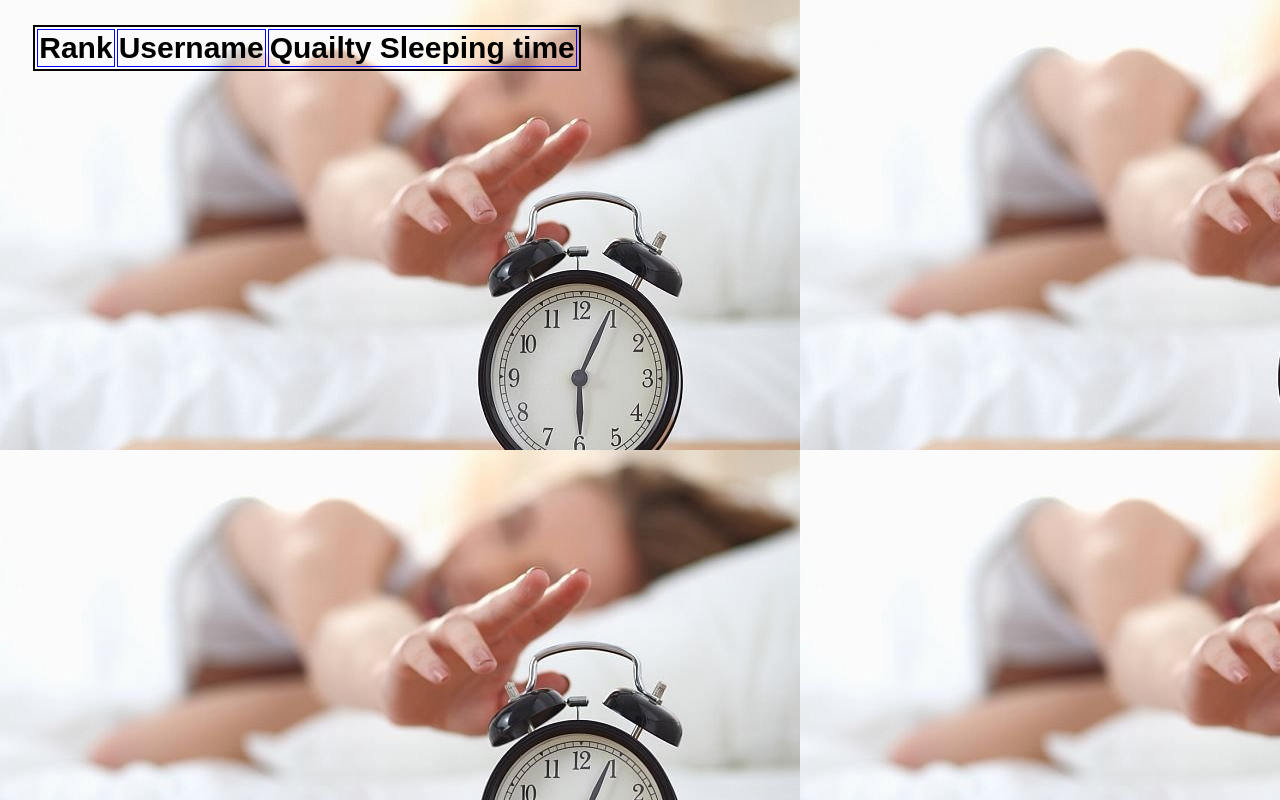
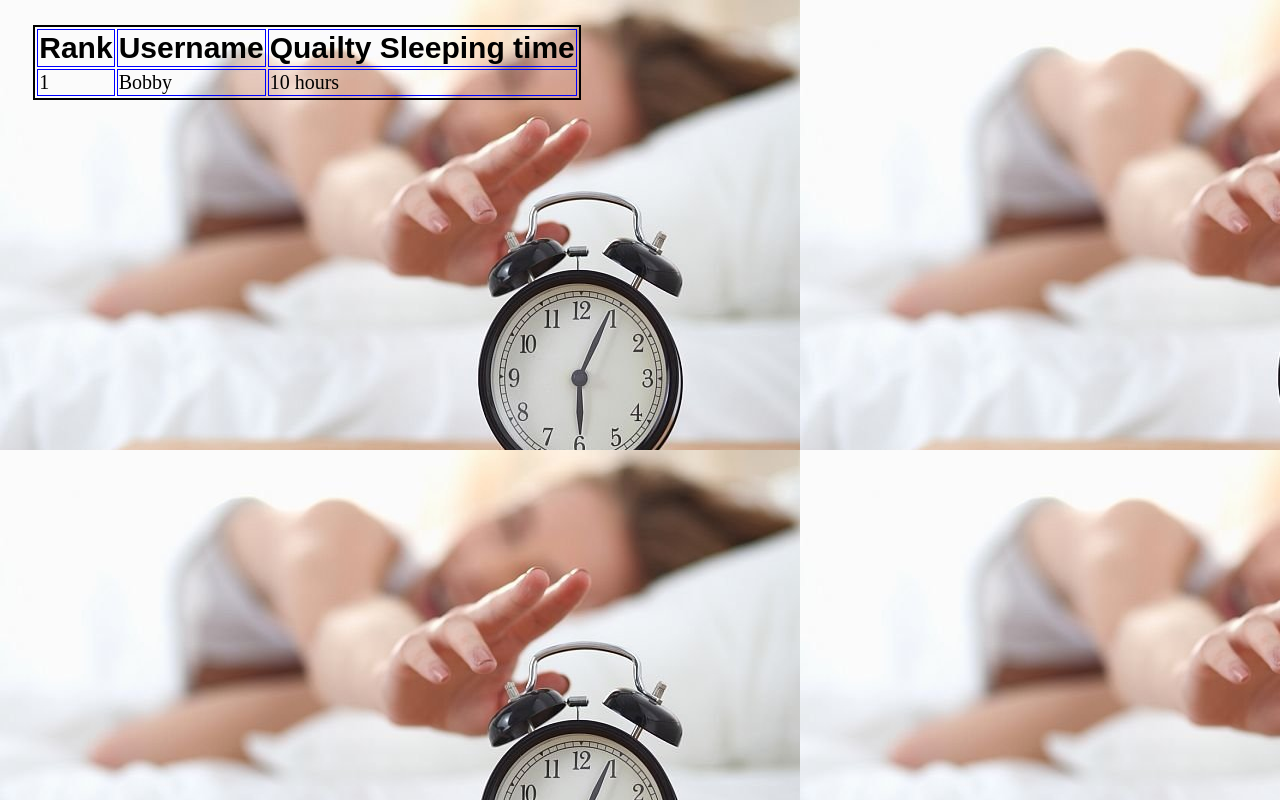
Before and after one commit to SleepRank/Web, a plain HTML site: page index.html in a window 1280 px wide. Drawn offline with nearby package versions, Linux system fonts and the light colour scheme.

Commit message:
small change

```diff
--- a/index.html
+++ b/index.html
@@ -28,6 +28,12 @@
 			<th>Username</th>
 			<th>Quailty Sleeping time</th>
 		</tr>
+		<tr>
+			<td>1</td>
+			<td>Bobby</td>
+			<td>10 hours</td>
+		</tr>
+
 		<!--Add from database-->
 	</table>
 
--- a/stylesheet.css
+++ b/stylesheet.css
@@ -2,6 +2,7 @@ th {
 	font-size: 30px;
 	color: black;
 	font-family: Arial, serif;
+	border: 1px solid blue;
 }
 
 table {
@@ -10,8 +11,10 @@ table {
 	margin-left: 2%;
 }
 
-th {
+
+td {
 	border: 1px solid blue;
+	font-size: 20px;
 }
 
 body {
```
